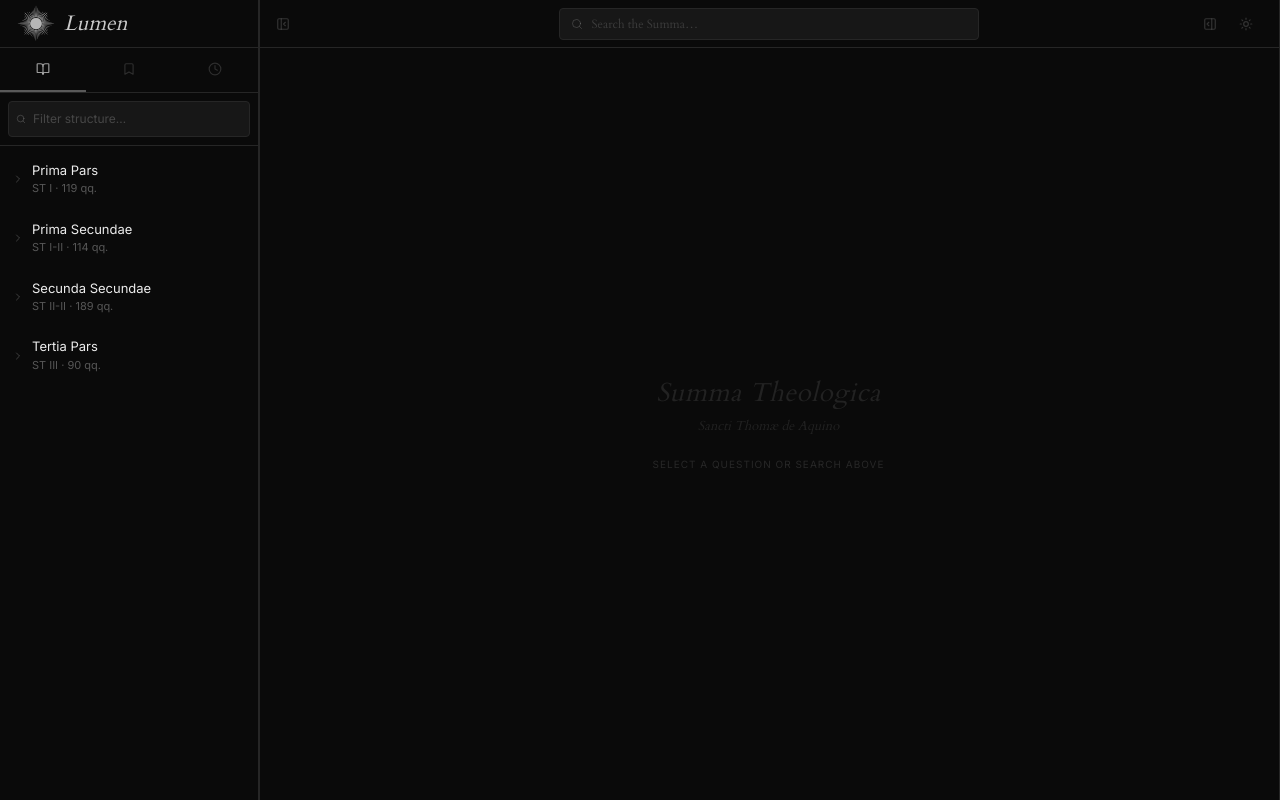
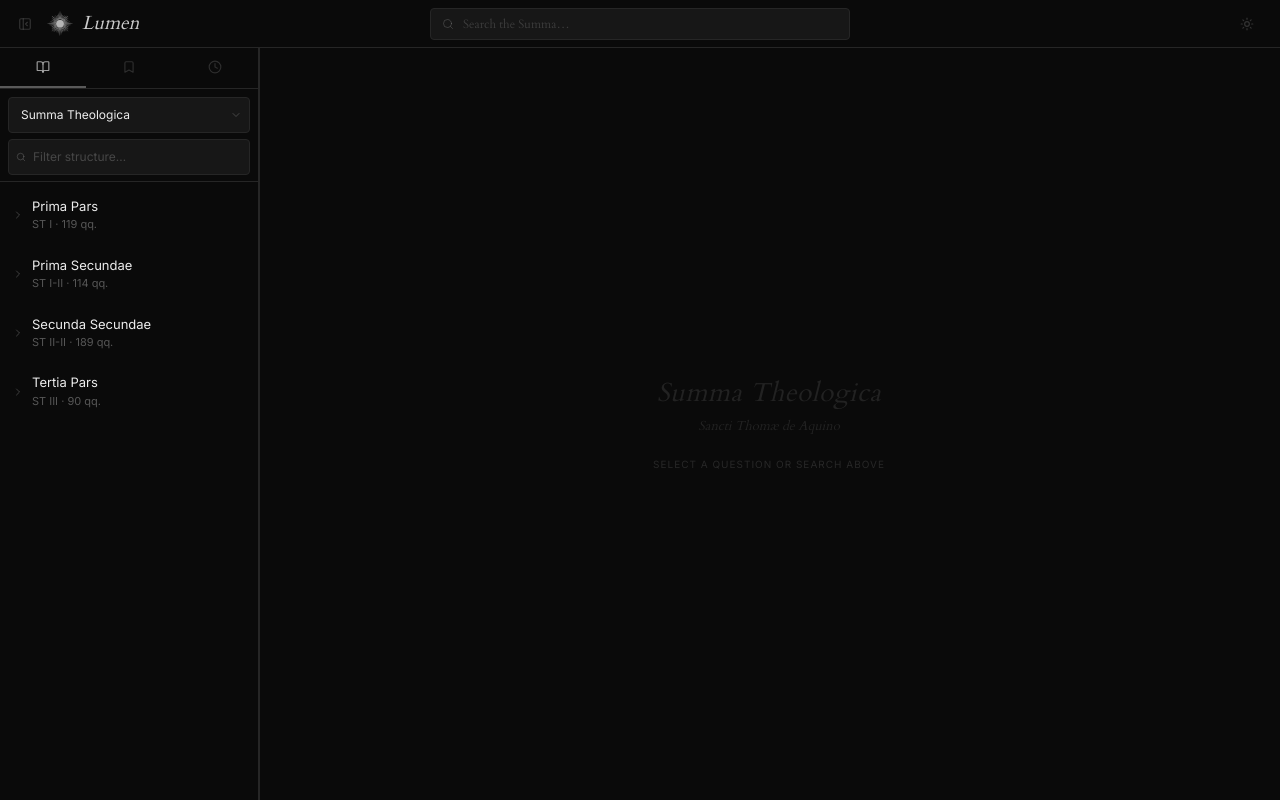
Before and after one commit to F0xhopper/Lumen, a Next.js app in the folder frontend/: page / in a window 1280 px wide. Built offline with nearby package versions, Linux system fonts and the light colour scheme.

Commit message:
add dropdown for book, remove full height sidebar

```diff
--- a/frontend/components/SummaShell.tsx
+++ b/frontend/components/SummaShell.tsx
@@ -8,10 +8,7 @@ import {
   X,
   PanelLeftOpen,
   PanelLeftClose,
-  PanelRightOpen,
-  PanelRightClose,
   Menu,
-  MessageSquare,
   BookOpen,
   Bookmark,
   Clock,
@@ -21,7 +18,8 @@ import {
 import Image from "next/image";
 import SummaTree, { type SummaTreeHandle } from "@/components/SummaTree";
 import ContentViewer, { type ContentViewerHandle } from "@/components/ContentViewer";
-import AIChatPanel, { type AIChatPanelHandle } from "@/components/AIChatPanel";
+import { type AIChatPanelHandle } from "@/components/AIChatPanel"; // right panel (type kept for ref)
+// import AIChatPanel from "@/components/AIChatPanel"; // right panel
 import KeybindingsHelp from "@/components/KeybindingsHelp";
 import { SUMMA_PARTS, type SelectedNode, getAdjacentArticles } from "@/lib/summa-full";
 import { SLUG_TO_PART_ID, nodeUrl } from "@/lib/navigation";
@@ -30,7 +28,7 @@ import { useKeybindings } from "@/hooks/useKeybindings";
 import { cn } from "@/lib/utils";
 
 const LEFT_W = 258;
-const RIGHT_W = 280;
+// const RIGHT_W = 280; // right panel
 
 function parseParams(params: ReturnType<typeof useParams>): SelectedNode | null {
   function str(v: string | string[] | undefined): string | null {
@@ -77,7 +75,7 @@ export default function SummaShell() {
   const selected = parseParams(params);
   const { resolvedTheme, setTheme } = useTheme();
 
-  const chatPanelRef = useRef<AIChatPanelHandle>(null);
+  const chatPanelRef = useRef<AIChatPanelHandle>(null); // right panel
   const contentViewerRef = useRef<ContentViewerHandle>(null);
   const summaTreeRef = useRef<SummaTreeHandle>(null);
 
@@ -86,7 +84,7 @@ export default function SummaShell() {
   const [searchInput, setSearchInput] = useState("");
   const [previousSelected, setPreviousSelected] = useState<SelectedNode | null>(null);
   const [leftOpen, setLeftOpen] = useState(true);
-  const [rightOpen, setRightOpen] = useState(false);
+  // const [rightOpen, setRightOpen] = useState(false); // right panel
   const [helpOpen, setHelpOpen] = useState(false);
   const [sidebarTab, setSidebarTab] = useState<"browse" | "bookmarks" | "history">("browse");
   const inputRef = useRef<HTMLInputElement>(null);
@@ -101,10 +99,7 @@ export default function SummaShell() {
   }, [isMobile, leftOpen]);
 
   useEffect(() => {
-    if (isMobile) {
-      setLeftOpen(false);
-      setRightOpen(false);
-    }
+    if (isMobile) setLeftOpen(false);
   }, [isMobile]);
 
   useEffect(() => {
@@ -137,14 +132,11 @@ export default function SummaShell() {
         if (!isMobile) setLeftOpen(true);
         setTimeout(() => summaTreeRef.current?.focusFilter(), 220);
       },
-      a: () => {
-        setRightOpen(true);
-        setTimeout(() => chatPanelRef.current?.focusInput(), 220);
-      },
+      // a: () => { setRightOpen(true); setTimeout(() => chatPanelRef.current?.focusInput(), 220); }, // right panel
 
       // Panels
       b: () => setLeftOpen((o) => !o),
-      c: () => setRightOpen((o) => !o),
+      // c: () => setRightOpen((o) => !o), // right panel
 
       // Theme
       t: () => setTheme(resolvedTheme === "dark" ? "light" : "dark"),
@@ -197,14 +189,110 @@ export default function SummaShell() {
   };
 
   return (
-    <div className="flex h-screen overflow-hidden bg-background text-foreground">
-      {isMobile && (leftOpen || rightOpen) && (
+    <div className="flex flex-col h-screen overflow-hidden bg-background text-foreground">
+      {/* Mobile backdrop */}
+      {isMobile && leftOpen && (
         <div
           className="fixed inset-0 z-40 bg-background/75"
-          onClick={() => { setLeftOpen(false); setRightOpen(false); }}
+          onClick={() => setLeftOpen(false)}
         />
       )}
 
+      {/* Full-width header */}
+      <header className="relative shrink-0 flex items-center h-12 border-b border-border px-2 z-10 bg-background">
+        {/* Sidebar toggle */}
+        {isMobile ? (
+          <button
+            ref={hamburgerRef}
+            onClick={() => setLeftOpen((o) => !o)}
+            title="Open navigation"
+            className="shrink-0 p-2.5 text-muted-foreground/50 hover:text-foreground transition-colors"
+          >
+            <Menu className="h-4 w-4" />
+          </button>
+        ) : (
+          <button
+            onClick={() => setLeftOpen((o) => !o)}
+            title={leftOpen ? "Collapse sidebar (b)" : "Expand sidebar (b)"}
+            className="shrink-0 p-2.5 text-muted-foreground/35 hover:text-foreground/70 transition-colors"
+          >
+            {leftOpen
+              ? <PanelLeftClose className="h-3.5 w-3.5" />
+              : <PanelLeftOpen className="h-3.5 w-3.5" />
+            }
+          </button>
+        )}
+
+        {/* Logo */}
+        <div className="flex items-center gap-2 px-1 mr-2">
+          <Image
+            src="/sun-icon-white.png"
+            alt=""
+            width={28}
+            height={28}
+            className="opacity-70 dark:opacity-70 invert dark:invert-0"
+          />
+          <p className="font-cardo italic text-[19px] text-foreground/85 leading-none">Lumen</p>
+        </div>
+
+        {/* Search — centered */}
+        <form
+          onSubmit={handleSearch}
+          className={cn(
+            isMobile ? "flex-1 mx-2" : "absolute left-1/2 -translate-x-1/2 w-[420px] max-w-[44vw]",
+          )}
+        >
+          <div className="relative w-full">
+            <Search className="absolute left-3 top-1/2 -translate-y-1/2 h-3 w-3 text-muted-foreground/35 pointer-events-none" />
+            <input
+              ref={inputRef}
+              type="text"
+              value={searchInput}
+              onChange={(e) => setSearchInput(e.target.value)}
+              placeholder="Search the Summa…"
+              className="w-full pl-8 pr-8 py-1.5 bg-secondary border border-border rounded text-[12px] font-cardo text-foreground placeholder:text-muted-foreground/35 focus:outline-none focus:border-foreground/25 transition-colors"
+            />
+            {searchInput && (
+              <button
+                type="button"
+                onClick={clearSearch}
+                className="absolute right-1.5 top-1/2 -translate-y-1/2 p-1.5 text-muted-foreground/35 hover:text-muted-foreground transition-colors"
+              >
+                <X className="h-3 w-3" />
+              </button>
+            )}
+          </div>
+        </form>
+
+        {/* Right actions */}
+        <div className="shrink-0 flex items-center gap-0.5 ml-auto pr-2">
+          {/* right panel toggle — commented out
+          {isMobile ? (
+            <button onClick={() => { setRightOpen((o) => !o); setLeftOpen(false); }} title="Open AI chat" className="p-2.5 text-muted-foreground/50 hover:text-foreground transition-colors">
+              <MessageSquare className="h-4 w-4" />
+            </button>
+          ) : (
+            <button onClick={() => setRightOpen((o) => !o)} title={rightOpen ? "Collapse AI chat (c)" : "Expand AI chat (c)"} className="p-2.5 text-muted-foreground/35 hover:text-foreground/70 transition-colors">
+              {rightOpen ? <PanelRightClose className="h-3.5 w-3.5" /> : <PanelRightOpen className="h-3.5 w-3.5" />}
+            </button>
+          )}
+          */}
+          <button
+            onClick={() => setTheme(resolvedTheme === "dark" ? "light" : "dark")}
+            title="Toggle theme (t)"
+            className="p-2.5 text-muted-foreground/35 hover:text-muted-foreground transition-colors"
+          >
+            {mounted && (resolvedTheme === "dark"
+              ? <Sun className="h-3.5 w-3.5" />
+              : <Moon className="h-3.5 w-3.5" />
+            )}
+          </button>
+        </div>
+      </header>
+
+      {/* Body row */}
+      <div className="flex flex-1 overflow-hidden min-w-0">
+        {/* Left sidebar */}
         <aside
           className={cn(
             "shrink-0 flex flex-col overflow-hidden bg-background",
@@ -219,11 +307,7 @@ export default function SummaShell() {
         >
           {(leftOpen || isMobile) && (
             <>
-            <div className="shrink-0 flex items-center gap-2 px-4 h-12 border-b border-border">
-              <Image src="/sun-icon-white.png" alt="" width={40} height={40} className="opacity-70 dark:opacity-70 invert dark:invert-0" />
-              <p className="font-cardo italic text-[21px] text-foreground/85 leading-none">Lumen</p>
-            </div>
-
+              {/* Tabs */}
               <div className="shrink-0 flex items-stretch border-b border-border">
                 {([
                   { id: "browse",    Icon: BookOpen, label: "Browse"  },
@@ -235,7 +319,7 @@ export default function SummaShell() {
                     onClick={() => setSidebarTab(id)}
                     title={label}
                     className={cn(
-                    "flex-1 flex items-center justify-center min-h-[44px] py-2.5 border-b-2 transition-colors",
+                      "flex-1 flex items-center justify-center min-h-[40px] py-2 border-b-2 transition-colors",
                       sidebarTab === id
                         ? "border-foreground/35 text-foreground/65"
                         : "border-transparent text-muted-foreground/30 hover:text-muted-foreground/55"
@@ -263,6 +347,7 @@ export default function SummaShell() {
           )}
         </aside>
 
+        {/* Content + resize edge */}
         <div className="flex flex-col flex-1 overflow-hidden min-w-0 relative">
           {!isMobile && leftOpen && (
             <div
@@ -273,95 +358,6 @@ export default function SummaShell() {
               <div className="absolute left-0 inset-y-0 w-[2px] bg-border group-hover/edge:bg-foreground/30 transition-colors duration-150" />
             </div>
           )}
-        <header className="relative shrink-0 flex items-center border-b border-border px-2 h-12 z-10 bg-background">
-          {isMobile && (
-            <button
-              ref={hamburgerRef}
-              onClick={() => { setLeftOpen((o) => !o); setRightOpen(false); }}
-              title="Open navigation"
-              className="shrink-0 p-2.5 text-muted-foreground/50 hover:text-foreground transition-colors"
-            >
-              <Menu className="h-4 w-4" />
-            </button>
-          )}
-
-          {!isMobile && (
-            <button
-              onClick={() => setLeftOpen((o) => !o)}
-              title={leftOpen ? "Collapse sidebar" : "Expand sidebar"}
-              className="shrink-0 p-2.5 mr-1 text-muted-foreground/35 hover:text-foreground/70 transition-colors"
-            >
-              {leftOpen
-                ? <PanelLeftClose className="h-3.5 w-3.5" />
-                : <PanelLeftOpen className="h-3.5 w-3.5" />
-              }
-            </button>
-          )}
-
-          <form
-            onSubmit={handleSearch}
-            className={cn(
-              isMobile
-                ? "flex-1 mx-2"
-                : "absolute left-1/2 -translate-x-1/2 w-[420px] max-w-[44vw]",
-            )}
-          >
-            <div className="relative w-full">
-              <Search className="absolute left-3 top-1/2 -translate-y-1/2 h-3 w-3 text-muted-foreground/35 pointer-events-none" />
-              <input
-                ref={inputRef}
-                type="text"
-                value={searchInput}
-                onChange={(e) => setSearchInput(e.target.value)}
-                placeholder="Search the Summa…"
-                className="w-full pl-8 pr-8 py-1.5 bg-secondary border border-border rounded text-[12px] font-cardo text-foreground placeholder:text-muted-foreground/35 focus:outline-none focus:border-foreground/25 transition-colors"
-              />
-              {searchInput && (
-                <button
-                  type="button"
-                  onClick={clearSearch}
-                  className="absolute right-1.5 top-1/2 -translate-y-1/2 p-1.5 text-muted-foreground/35 hover:text-muted-foreground transition-colors"
-                >
-                  <X className="h-3 w-3" />
-                </button>
-              )}
-            </div>
-          </form>
-
-          <div className="shrink-0 flex items-center gap-0.5 ml-auto pr-2">
-            {isMobile && (
-              <button
-                onClick={() => { setRightOpen((o) => !o); setLeftOpen(false); }}
-                title="Open AI chat"
-                className="p-2.5 text-muted-foreground/50 hover:text-foreground transition-colors"
-              >
-                <MessageSquare className="h-4 w-4" />
-              </button>
-            )}
-            {!isMobile && (
-              <button
-                onClick={() => setRightOpen((o) => !o)}
-                title={rightOpen ? "Collapse AI chat (c)" : "Expand AI chat (c)"}
-                className="p-2.5 text-muted-foreground/35 hover:text-foreground/70 transition-colors"
-              >
-                {rightOpen
-                  ? <PanelRightClose className="h-3.5 w-3.5" />
-                  : <PanelRightOpen className="h-3.5 w-3.5" />
-                }
-              </button>
-            )}
-            <button
-              onClick={() => setTheme(resolvedTheme === "dark" ? "light" : "dark")}
-              title="Toggle theme (t)"
-              className="p-2.5 text-muted-foreground/35 hover:text-muted-foreground transition-colors"
-            >
-              {mounted && (resolvedTheme === "dark"
-                ? <Sun className="h-3.5 w-3.5" />
-                : <Moon className="h-3.5 w-3.5" />
-              )}
-            </button>
-          </div>
-        </header>
 
           <main className="flex-1 flex flex-col overflow-hidden min-w-0">
             <ContentViewer
@@ -384,22 +380,19 @@ export default function SummaShell() {
               }}
               onHighlightAddToChat={(text) => {
                 if (!selected) return;
-              setRightOpen(true);
+                // setRightOpen(true); // right panel
                 chatPanelRef.current?.addQuote(text, selected);
               }}
             />
           </main>
         </div>
 
-      {/* Right panel — AI chat */}
+        {/* Right panel — commented out
         <aside
           className={cn(
             "shrink-0 flex flex-col overflow-hidden bg-background border-l border-border",
             isMobile
-            ? cn(
-                "fixed inset-y-0 right-0 z-50 transition-transform duration-200 ease-in-out",
-                rightOpen ? "translate-x-0" : "translate-x-full",
-              )
+              ? cn("fixed inset-y-0 right-0 z-50 transition-transform duration-200 ease-in-out", rightOpen ? "translate-x-0" : "translate-x-full")
               : "transition-[width] duration-200 ease-in-out",
           )}
           style={{ width: isMobile ? RIGHT_W : (rightOpen ? RIGHT_W : 0) }}
@@ -413,6 +406,8 @@ export default function SummaShell() {
             />
           )}
         </aside>
+        */}
+      </div>
 
       <KeybindingsHelp open={helpOpen} onClose={() => setHelpOpen(false)} />
     </div>
--- a/frontend/components/SummaTree.tsx
+++ b/frontend/components/SummaTree.tsx
@@ -1,7 +1,7 @@
 "use client";
 
 import { useState, memo, useRef, useEffect, forwardRef, useImperativeHandle } from "react";
-import { ChevronRight, Search, X } from "lucide-react";
+import { ChevronRight, Search, X, ChevronDown } from "lucide-react";
 import { SUMMA_PARTS, type SelectedNode, type SummaQuestion, type SummaPart } from "@/lib/summa-full";
 import { SUMMA_ARTICLE_TITLES } from "@/lib/summa-articles";
 import { cn } from "@/lib/utils";
@@ -149,6 +149,7 @@ const SummaTree = forwardRef<SummaTreeHandle, SummaTreeProps>(function SummaTree
   { selected, onSelect },
   ref
 ) {
+  const [book, setBook] = useState<"theologica" | "contra-gentiles">("theologica");
   const [expandedParts, setExpandedParts] = useState<Set<string>>(new Set());
   const [expandedQuestions, setExpandedQuestions] = useState<Set<string>>(new Set());
   const [filter, setFilter] = useState("");
@@ -193,7 +194,18 @@ const SummaTree = forwardRef<SummaTreeHandle, SummaTreeProps>(function SummaTree
 
   return (
     <div className="flex flex-col h-full overflow-hidden">
-      <div className="shrink-0 px-2 py-2 border-b border-border">
+      <div className="shrink-0 px-2 pt-2 pb-1.5 border-b border-border flex flex-col gap-1.5">
+        <div className="relative">
+          <select
+            value={book}
+            onChange={(e) => { setBook(e.target.value as "theologica" | "contra-gentiles"); setFilter(""); }}
+            className="w-full appearance-none pl-3 pr-7 py-2 bg-secondary border border-border rounded text-[12px] text-foreground focus:outline-none focus:border-foreground/25 transition-colors cursor-pointer"
+          >
+            <option value="theologica">Summa Theologica</option>
+            <option value="contra-gentiles">Summa Contra Gentiles</option>
+          </select>
+          <ChevronDown className="absolute right-2 top-1/2 -translate-y-1/2 h-3 w-3 text-muted-foreground/45 pointer-events-none" />
+        </div>
         <div className="relative">
           <Search className="absolute left-2 top-1/2 -translate-y-1/2 h-2.5 w-2.5 text-muted-foreground/45 pointer-events-none" />
           <input
@@ -217,7 +229,12 @@ const SummaTree = forwardRef<SummaTreeHandle, SummaTreeProps>(function SummaTree
 
       <div ref={scrollRef} className="flex-1 overflow-y-auto overscroll-contain py-1 select-none">
 
-        {filterTree !== null ? (
+        {book === "contra-gentiles" ? (
+          <div className="px-4 py-8 flex flex-col gap-2">
+            <p className="text-[12px] text-foreground/70 font-cardo italic">Summa Contra Gentiles</p>
+            <p className="text-[11px] text-muted-foreground/50 leading-relaxed">Content coming soon.</p>
+          </div>
+        ) : filterTree !== null ? (
           filterTree.length === 0 ? (
             <p className="px-3 py-5 text-[11px] text-muted-foreground/50 italic font-cardo">No results</p>
           ) : (
@@ -346,4 +363,5 @@ const SummaTree = forwardRef<SummaTreeHandle, SummaTreeProps>(function SummaTree
   );
 });
 
+
 export default SummaTree;
```
Lines whose indentation alone changed are shown as unchanged.
